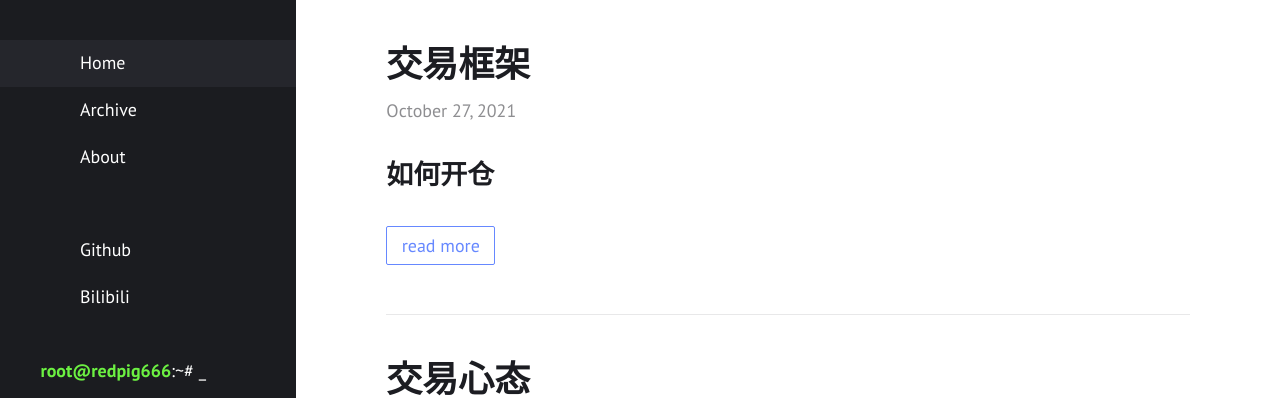
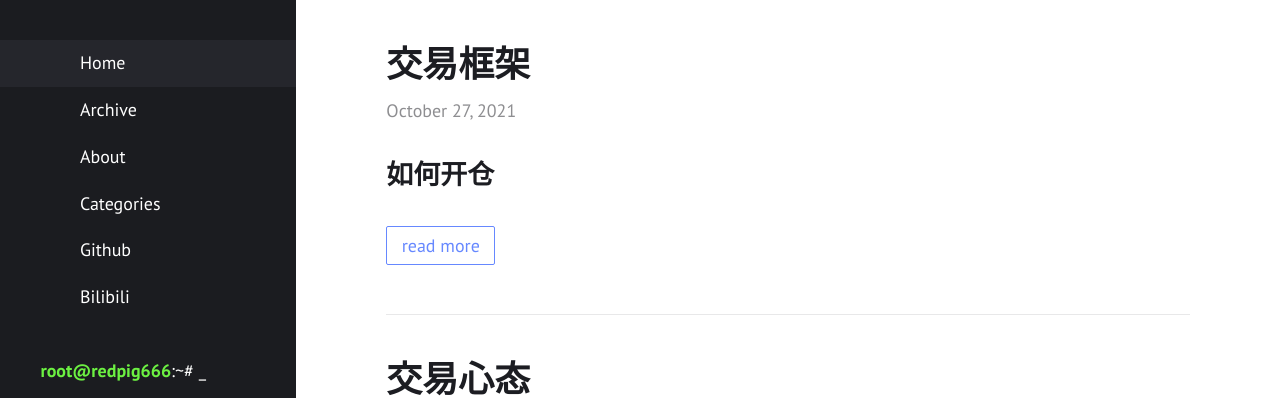
Before and after one commit to redpigsixsixsix/redpigsixsixsix.github.io, a Jekyll site: the page built from index.html, in a window 1280 px wide. Shown: the top 398 px of the page. Built offline with Jekyll 4.4.1, drawn with Linux system fonts in a browser that asks for light colours.

Commit message:
Update _config.yml

```diff
--- a/_config.yml
+++ b/_config.yml
@@ -26,7 +26,7 @@ navigation:
   - {file: "index.html", icon: home}
   - {file: "archive.html", icon: archive}
   - {file: "About.md", icon: address-card}
-  - {file: "categories.html", icon: adobe}
+  - {file: "categories.md", icon: adobe}
 
 
 
```
